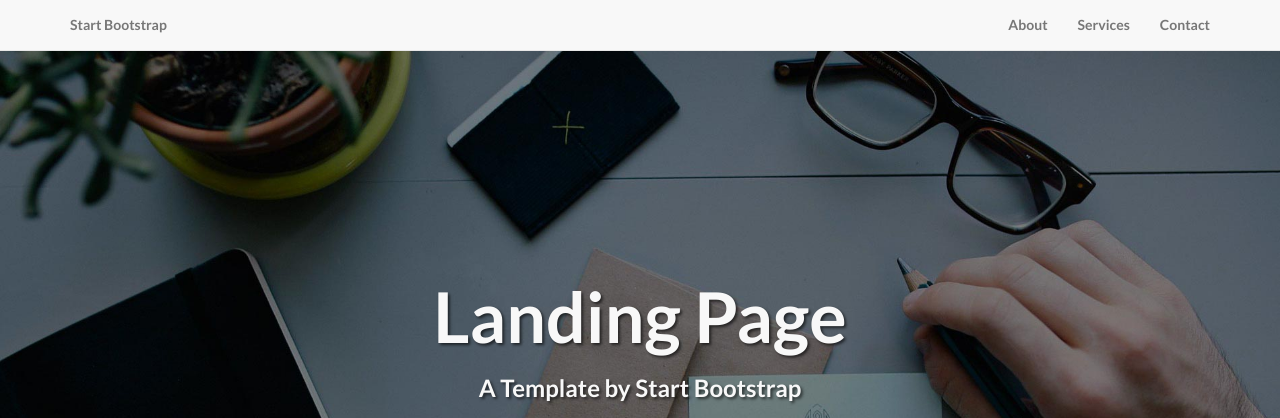
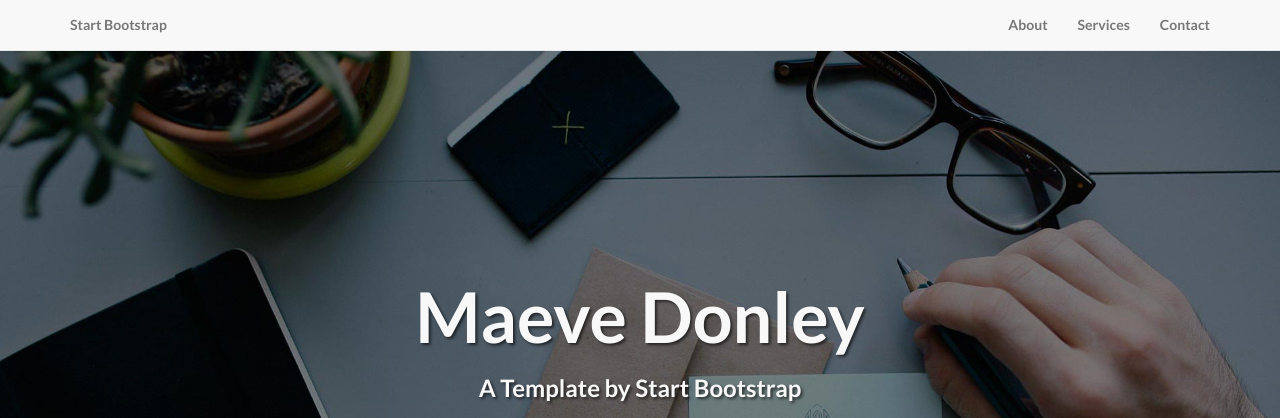
Before and after one commit to MaeveDonley/MaeveDonley.github.io, a plain HTML site: page index.html in a window 1280 px wide. Shown: the top 418 px of the page. Drawn offline with Linux system fonts and the light colour scheme.

Commit message:
Name Change
Title and Main Header change from Landing - Page to Maeve Donley

```diff
--- a/index.html
+++ b/index.html
@@ -9,7 +9,7 @@
     <meta name="description" content="">
     <meta name="author" content="">
 
-    <title>Landing Page - Start Bootstrap Theme</title>
+    <title>Maeve Donley</title>
 
     <!-- Bootstrap Core CSS -->
     <link href="css/bootstrap.min.css" rel="stylesheet">
@@ -73,7 +73,7 @@
             <div class="row">
                 <div class="col-lg-12">
                     <div class="intro-message">
-                        <h1>Landing Page</h1>
+                        <h1>Maeve Donley</h1>
                         <h3>A Template by Start Bootstrap</h3>
                         <hr class="intro-divider">
                         <ul class="list-inline intro-social-buttons">
```
